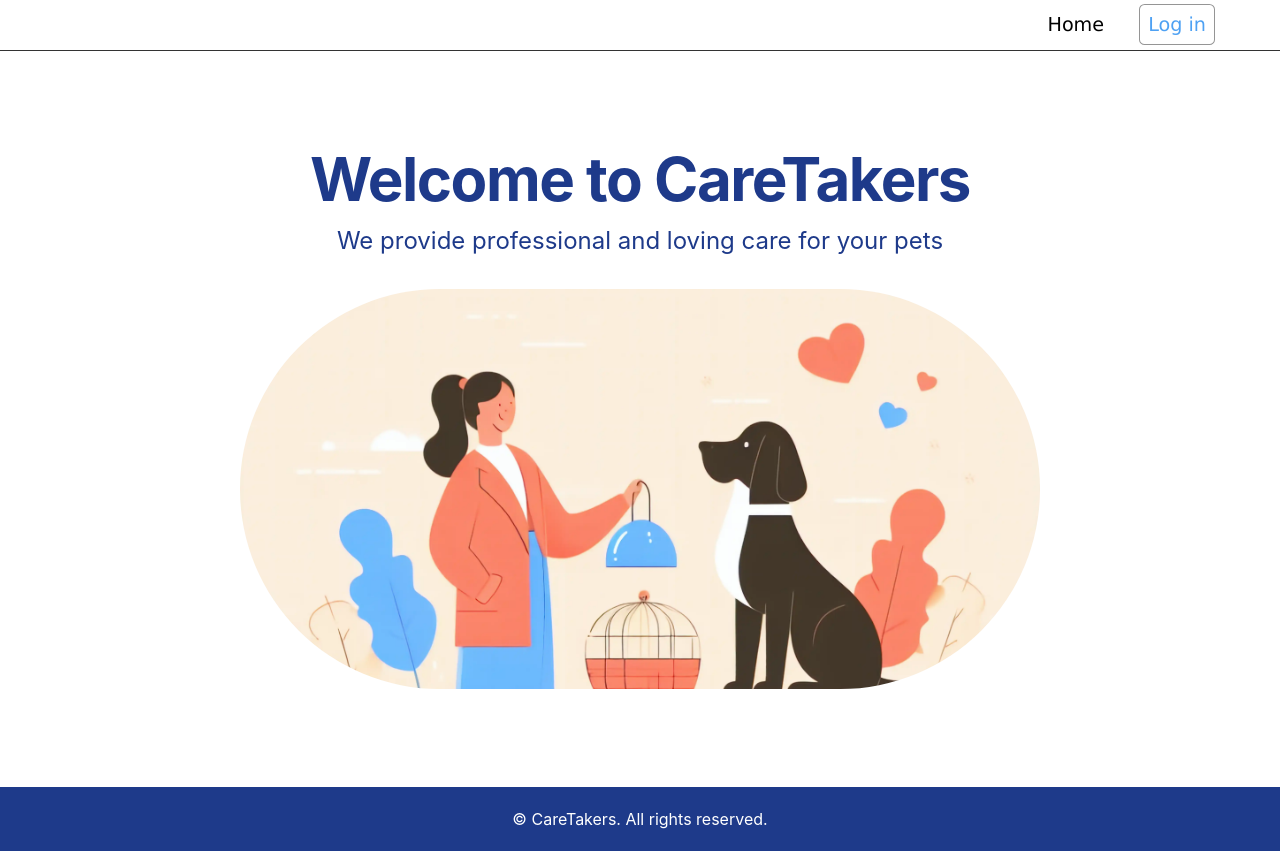
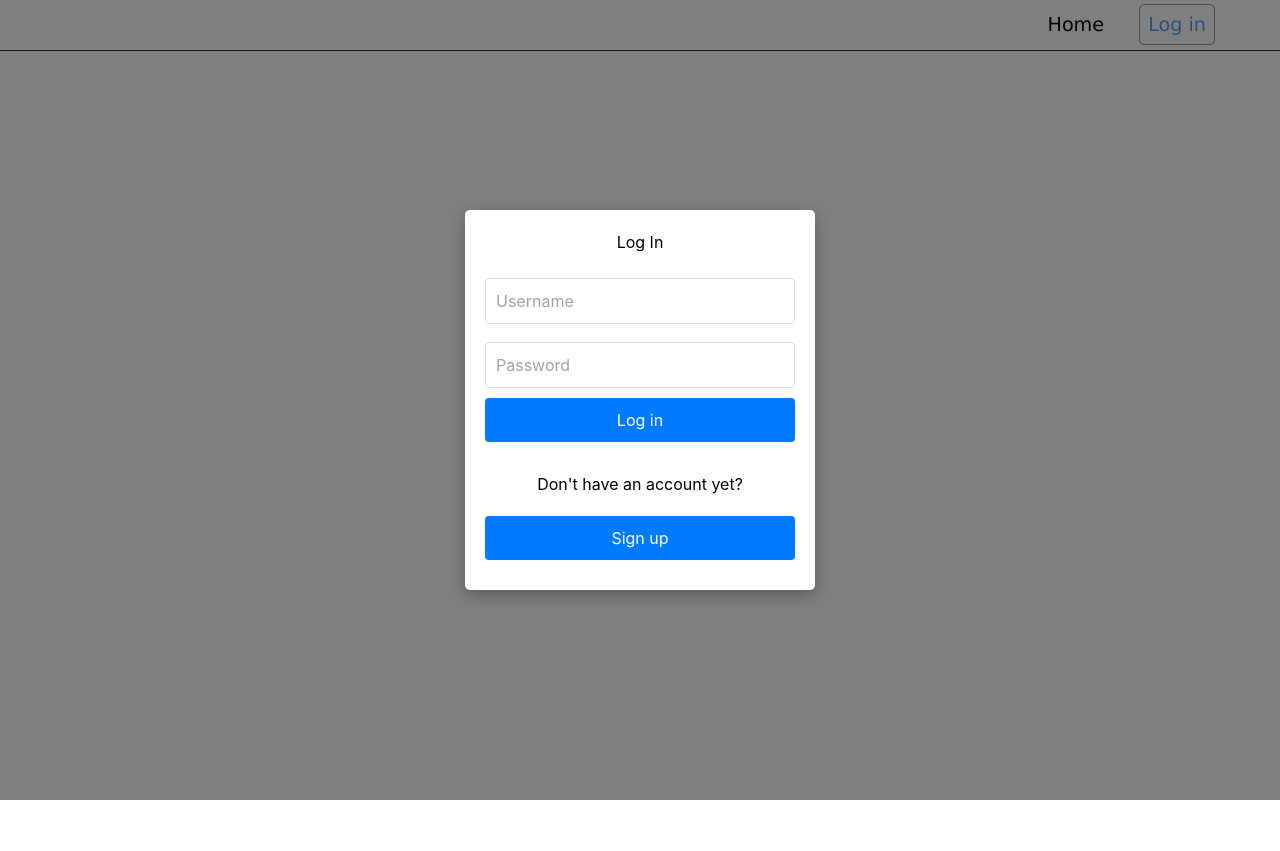
Before and after one commit to pprzemek56/animals_caretakers, a React (Create React App) app: page /profile in a window 1280 px wide. Before the commit this address led to /. After the commit the page ends 800 px from the top, so only its background shows below. Built offline with nearby package versions, Linux system fonts and the light colour scheme.

Commit message:
App routing check

```diff
--- a/src/App.js
+++ b/src/App.js
@@ -1,33 +1,35 @@
-import './App.css';
-import { AuthProvider } from './AuthContext';
+import React, { useContext } from 'react';
+import { AuthProvider, AuthContext } from './AuthContext'; // adjust the import path as needed
 import { BrowserRouter as Router, Routes, Route } from 'react-router-dom';
 import Home from './components/home/home';
 import Navbar from './components/navbar/navbar';
-import Profile from "./components/profile/Profile";
+import Profile from './components/profile/Profile.js';
 import PrivateRoute from "./PrivateRoute";
+import LoginForm from './components/login/LoginForm';
 
 function App() {
+  const { isLoggedIn } = useContext(AuthContext);
+
   return (
-    <AuthProvider>
     <Router>
       <div className="App">
         <Navbar />
         <Routes>
           <Route path="/" element={<Home />} />
-            <Route
-              path="/profile"
-              element={
-                <PrivateRoute>
-                  <Profile />
-                </PrivateRoute>
-              }
-            />
+          {isLoggedIn ? (
+            <Route path="/profile" element={<Profile />} />
+          ) : (
+            <Route path="/profile" element={<LoginForm />} />
+          )}
           {/* Define other routes as needed */}
         </Routes>
       </div>
     </Router>
-    </AuthProvider>
   );
 }
 
-export default App;
+export default () => (
+  <AuthProvider>
+    <App />
+  </AuthProvider>
+);
--- a/src/AuthContext.js
+++ b/src/AuthContext.js
@@ -1,8 +1,10 @@
 import React, { createContext, useState, useContext } from 'react';
 
-const AuthContext = createContext(null);
+export const AuthContext = createContext();
 
-export const useAuth = () => useContext(AuthContext);
+export const useAuth = () => {
+    return useContext(AuthContext);
+  };
 
 export const AuthProvider = ({ children }) => {
     const [isLoggedIn, setIsLoggedIn] = useState(!!localStorage.getItem('token'));
--- a/src/components/register/RegisterForm.js
+++ b/src/components/register/RegisterForm.js
@@ -49,7 +49,7 @@ function RegisterForm({ onClose, onLogIn }) {
         body: JSON.stringify(formData),
       });
 
-      if (response.status == 202) {
+      if (response.status === 202) {
         console.log('User registered successfully');
         alert('Pomyślnie zarejestrowano użytkownika');
         onClose();
```
Lines whose indentation alone changed are shown as unchanged.
